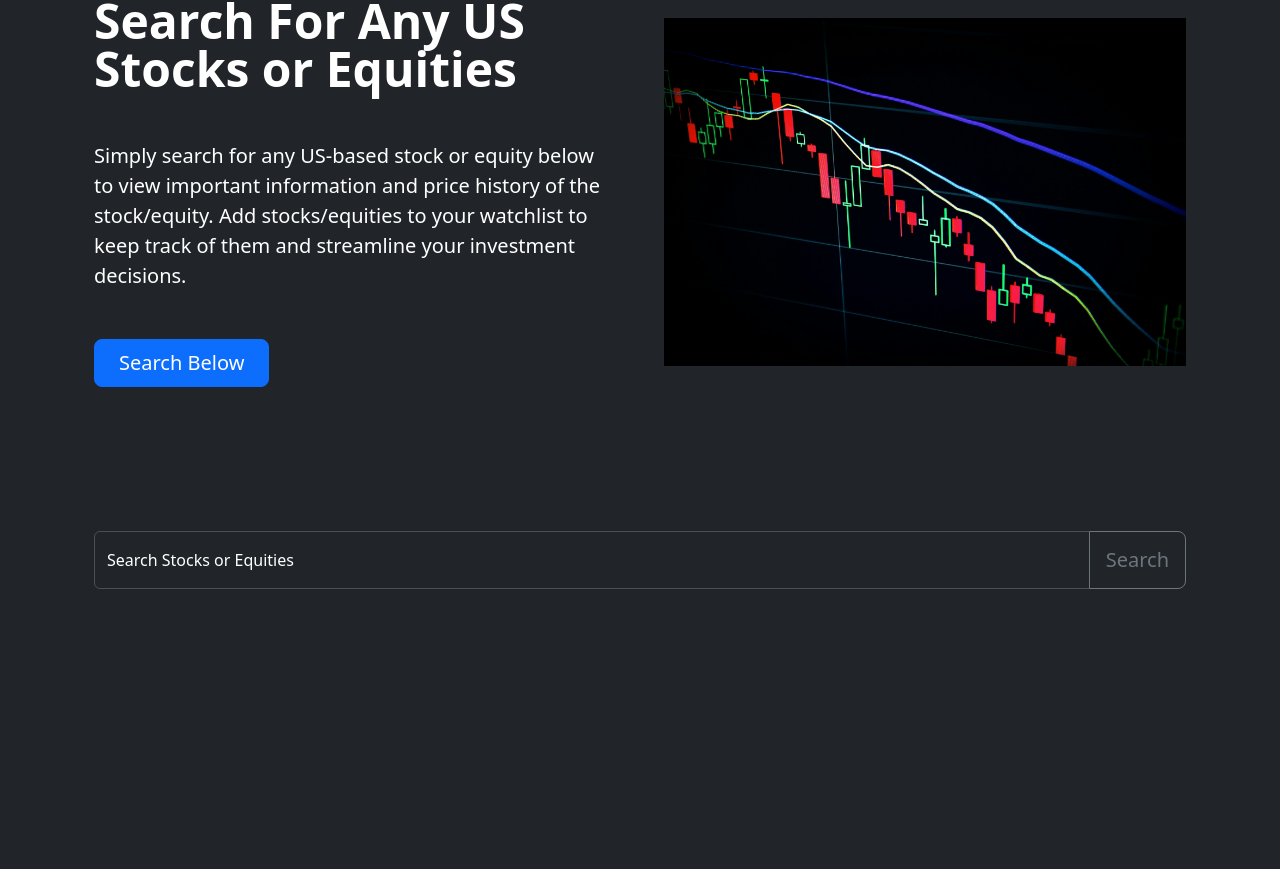
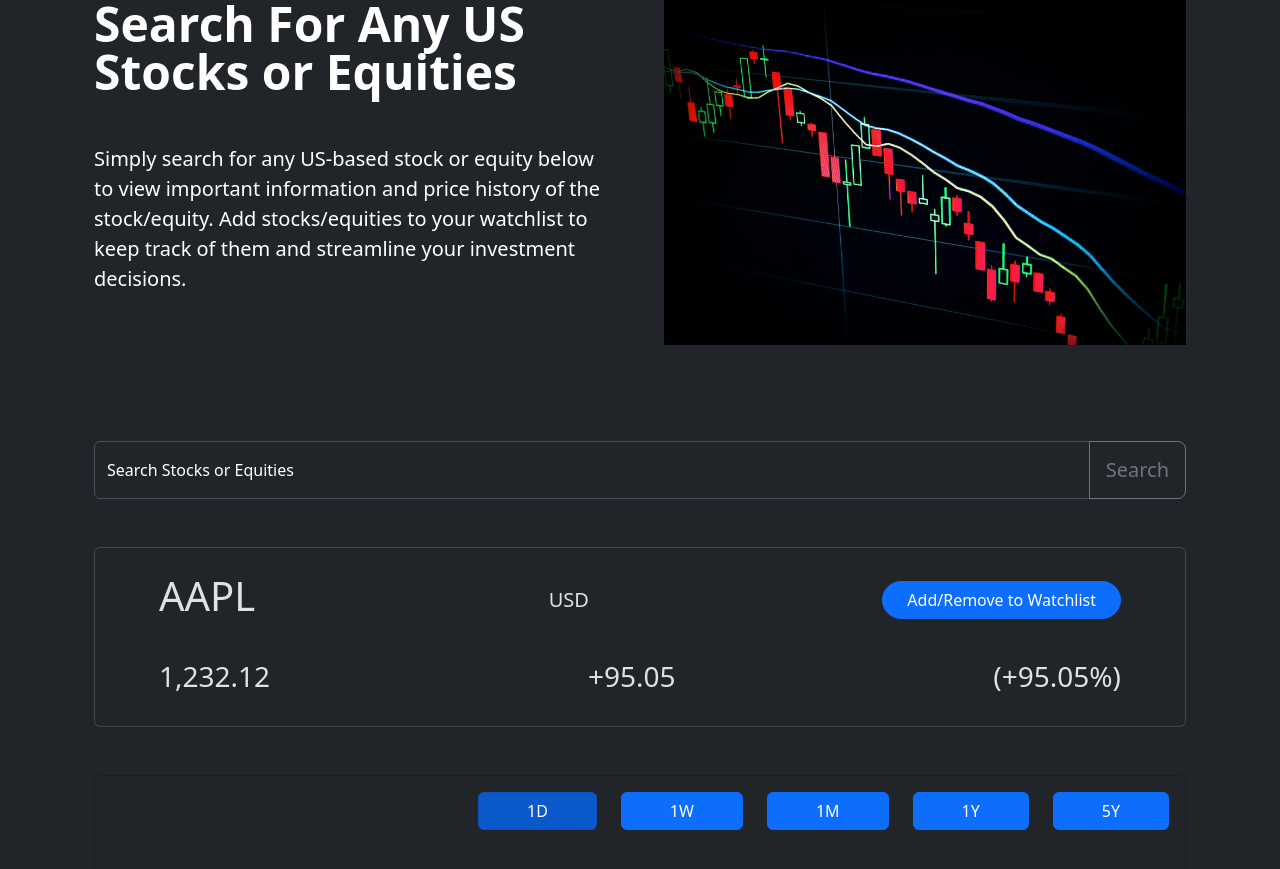
Before and after one commit to Jinil-Panawala/StockTracker, a React (Create React App) app: page / in a window 1280 px wide. Shown: the part 171-1040 px from the top of the page. Before the commit the page ends 824 px from the top, so only its background shows below. Built offline with nearby package versions, Linux system fonts and the light colour scheme; no server answers.

Commit message:
Added stock card and graph

```diff
--- a/package.json
+++ b/package.json
@@ -12,6 +12,7 @@
     "react-bootstrap": "^2.10.2",
     "react-dom": "^18.2.0",
     "react-scripts": "5.0.1",
+    "recharts": "^2.12.4",
     "web-vitals": "^2.1.4"
   },
   "scripts": {
--- a/src/App.js
+++ b/src/App.js
@@ -4,6 +4,8 @@
 import StockPanel from './components/StockPanel';
 import Hero from './components/Hero';
 import SearchBar from './components/SearchBar';
+import StockCard from './components/StockCard';
+import SearchResults from './components/SearchResults';
 
 function App() {
 
@@ -14,8 +16,14 @@
 
         <NavBar></NavBar>
         <StockPanel/>
-        <Hero />
-        <SearchBar />
+
+        <div className="container col-xxl-10 px-4 py-5" >
+
+          <Hero />
+          <SearchBar />
+          <SearchResults />
+
+        </div>
 
       </div>
 
--- /dev/null
+++ b/src/components/Graph.jsx
@@ -0,0 +1,165 @@
+import React, { Component } from "react";
+import { stockData } from "../resources/stockData";
+import { Area, AreaChart, ResponsiveContainer, XAxis, YAxis, Tooltip } from "recharts";
+import Card  from "react-bootstrap/Card";
+import ButtonGroup from 'react-bootstrap/ButtonGroup';
+import ToggleButton from 'react-bootstrap/ToggleButton';
+
+
+
+class Graph extends Component {
+
+    constructor(props) {
+        super(props);
+        this.state = {
+            graphData: [],
+            filter: '1D',
+            mounted: false,
+        }
+    }
+
+    filters = ['1D', '1W', '1M', '1Y', '5Y'];
+
+    createDate = (date, days, weeks, months, years) => {
+        let newDate = new Date(date);
+        newDate.setDate(newDate.getDate() + days + 7 * weeks);
+        newDate.setMonth(newDate.getMonth() + months);
+        newDate.setFullYear(newDate.getFullYear() + years);
+
+        return newDate;
+    }
+
+    createDateObject = (dateString) => {
+        const [datePart, timePart] = dateString.split(' ');
+        const [year, month, day] = datePart.split('-');
+        const [hour, minute, second] = timePart.split(':');
+
+        // Create a new Date object
+        const dateObject = new Date(year, month - 1, day, hour, minute, second);
+        return dateObject;
+
+    }
+
+    prepareChartData = () => {
+        return (this.state.graphData).map((item, index) => {
+            // console.log(item['close'].toFixed(2));
+            // console.log(this.createDateObject(item['date']));
+            return {
+                Price: item['close'].toFixed(2),
+                date: (item['date']),
+            }
+        });
+
+
+    }
+
+    extractGraphData(graphData) {
+        if (graphData) {
+            // graphData.slice().reverse();
+            this.setState({
+                graphData: graphData.slice().reverse(),
+                mounted: true,
+
+            })
+        }
+
+        // console.log(this.reversedGraphData)
+
+    }
+
+
+
+
+    componentDidMount() {
+
+        stockData.daily5min("AAPL", this.extractGraphData.bind(this));
+
+
+    }
+
+
+    render() {
+        return (
+
+
+
+            <Card className="bg-dark">
+
+                {/* <div className="row  ms-auto  py-3 px-3"> */}
+                <ButtonGroup className="row  ms-auto  py-3 px-3 ">
+
+
+                        {this.filters.map((filter, index) => {
+                            return (
+                                <div className="col-auto " key={filter}>
+                                    <ToggleButton  id={`filter-${index}`} type="radio" name="radio" value={filter} checked={this.state.filter === filter}
+                                    onChange={() => this.setState({filter: filter})} className="px-5">
+
+                                    {filter}
+                                    </ToggleButton>
+                                </div>
+
+
+
+
+
+
+                            )
+                        })}
+
+
+
+                </ButtonGroup>
+
+
+
+
+
+
+
+                {/* </div> */}
+
+
+
+                <ResponsiveContainer maxHeight={'1000px'}  >
+
+
+                        <br></br>
+
+                        {console.log(this.state.filter)}
+
+
+                            <AreaChart data={this.prepareChartData(this.state.graphData)}>
+
+                            <defs>
+                                <linearGradient id="chartColor" x1="0" y1="0" x2="0" y2="1">
+                                    <stop offset="50%" stopColor="rgb(77, 184, 255)" stopOpacity={0.8}/>
+                                    <stop offset="97%" stopColor="rgb(77, 184, 255)" stopOpacity={0}/>
+                                </linearGradient>
+
+                            </defs>
+
+
+
+                                <Area type="monotone" dataKey="Price" stroke="#312e81" fillOpacity={1} strokeWidth={0.5} fill="url(#chartColor)"/>
+                                <Tooltip  />
+                                <XAxis dataKey={"date"} />
+                                <YAxis domain={["dataMin", "dataMax"]} />
+
+
+
+                            </AreaChart>
+
+
+                </ResponsiveContainer>
+            </Card>
+
+
+
+
+        )
+    }
+
+}
+
+export default Graph;
--- a/src/components/Hero.jsx
+++ b/src/components/Hero.jsx
@@ -7,8 +7,8 @@
 
     return (
 
-            <div className="container col-xxl-10 px-4 py-5" >
-                <div className="row flex-lg-row-reverse align-items-center g-5 py-5">
+            // <div className="container col-xxl-10 px-4 py-5" >
+                <div className="row flex-lg-row-reverse align-items-center g-5 py-5 mb-5">
                     <div className="col-10 col-sm-8 col-lg-6">
                         <img src={stockHero} className="d-block mx-lg-auto img-fluid" alt="Stock Hero" width="700" height="500" loading="lazy"/>
                     </div>
@@ -17,12 +17,12 @@
                         <p className="lead text-white mb-5">Simply search for any US-based stock or equity below to view important information and price history of the stock/equity. Add stocks/equities to your watchlist to
                         keep track of them and streamline your investment decisions. </p>
                         <div className="d-grid gap-2 d-md-flex justify-content-md-start">
-                            <button type="button" className="btn btn-primary btn-lg px-4 me-md-2">Search Below</button>
+                            {/* <button type="button" className="btn btn-primary btn-lg px-4 me-md-2">Search Below</button> */}
                             {/* <button type="button" className="btn btn-outline-secondary btn-lg px-4">Default</button> */}
                         </div>
                     </div>
                 </div>
-            </div>
+            // </div>
 
 
 
--- a/src/components/SearchBar.jsx
+++ b/src/components/SearchBar.jsx
@@ -19,9 +19,9 @@
 
         return (
 
-            <div className="container col-xxl-10 px-4 py-5">
+            // <div className="container col-xxl-10 px-4 py-5">
 
-                <InputGroup className="mb-3 text-white " >
+                <InputGroup className="mb-5 text-white " >
 
                     <FloatingLabel
                         controlId="searchBar"
@@ -47,7 +47,7 @@
 
                 </InputGroup>
 
-            </div>
+            // </div>
 
         )
     }
--- /dev/null
+++ b/src/components/SearchResults.jsx
@@ -0,0 +1,60 @@
+import React, { Component } from "react";
+import StockCard from "./StockCard";
+import { stockData } from "../resources/stockData";
+import Graph from "./Graph";
+
+class SearchResults extends Component {
+
+    constructor(props) {
+        super(props);
+
+        this.state = {
+            quoteData: {},
+            companyData: {},
+
+        }
+    }
+
+
+
+    extractQuoteData(quoteData) {
+        if (quoteData) {
+            this.setState({
+                quoteData: quoteData,
+
+
+            })
+        }
+
+    }
+
+    extractCompanyData(companyData) {
+        if (companyData) {
+            this.setState({
+                companyData: companyData,
+
+            })
+        }
+    }
+
+    componentDidMount() {
+
+        // stockData.fullQuote("AAPL", this.extractQuoteData.bind(this));
+        // stockData.companyProfile("AAPL", this.extractCompanyData.bind(this));
+
+    }
+
+    render() {
+
+        return (
+            <>
+                <StockCard />
+                <Graph />
+            </>
+        )
+    }
+
+
+}
+
+export default SearchResults;
--- /dev/null
+++ b/src/components/StockCard.jsx
@@ -0,0 +1,53 @@
+import React, { Component } from 'react';
+
+import Button from 'react-bootstrap/Button';
+import Card from 'react-bootstrap/Card';
+
+class StockCard extends Component {
+
+    constructor(props) {
+        super(props);
+    }
+
+    // number = (440.123).toFixed(2).replace(/\B(?=(\d{3})+(?!\d))/g, ","); // Calculate the formatted number within render()
+
+
+    render() {
+
+
+        return (
+
+            <Card className="mb-5" data-bs-theme="dark">
+                <Card.Body>
+                    <div className="row justify-content-center justify-content-md-between  px-5">
+                        <div className="col-auto">
+                            <h1 className="py-2">AAPL</h1>
+                        </div>
+                        <div className="col-auto align-self-center">
+                            <h5 className="mx-4 pt-2 ">USD</h5>
+                        </div>
+                        <div className="col-auto align-self-center">
+                            <Button variant="primary" className="rounded-pill px-4">Add/Remove to Watchlist</Button>
+                        </div>
+                    </div>
+                    <div className="row justify-content-center justify-content-md-between  px-5 mt-4">
+                        <div className="col-auto">
+                            <h3>{(1232.123).toFixed(2).replace(/\B(?=(\d{3})+(?!\d))/g, ",")}</h3>
+                        </div>
+                        <div className="col-auto">
+                            <h3>+95.05</h3>
+                        </div>
+                        <div className="col-auto">
+                            <h3 className="pb-2 ">(+95.05%)</h3>
+                        </div>
+                    </div>
+                </Card.Body>
+        </Card>
+
+
+        );
+
+    }
+}
+
+export default StockCard;
--- a/src/components/StockSnapshot.jsx
+++ b/src/components/StockSnapshot.jsx
@@ -52,10 +52,10 @@
                     <tbody>
                         <tr>
                             <th className="text-center text-primary">
-                                {this.state.price.toFixed(2)}
+                                {this.state.price.toFixed(2).replace(/\B(?=(\d{3})+(?!\d))/g, ",")}
                             </th>
                             <td className={"text-center " + (this.state.priceChange < 0 ? 'text-danger' : 'text-success')} style={{fontSize: '12px', verticalAlign: 'middle',}}>
-                                {(this.state.priceChange >= 0 ? '+' : '') + this.state.priceChange.toFixed(2) + " " + '(' + (this.state.percentChange >= 0 ? '+' : '') + this.state.percentChange.toFixed(2) + '%)'}
+                                {(this.state.priceChange >= 0 ? '+' : '') + this.state.priceChange.toFixed(2).replace(/\B(?=(\d{3})+(?!\d))/g, ",") + " " + '(' + (this.state.percentChange >= 0 ? '+' : '') + this.state.percentChange.toFixed(2).replace(/\B(?=(\d{3})+(?!\d))/g, ",") + '%)'}
                             </td>
                         </tr>
 
```
Also changed, not shown: src/resources/stockData.js (+26 -3 lines), 1 other file (tests, documents, lock files or other folders).
